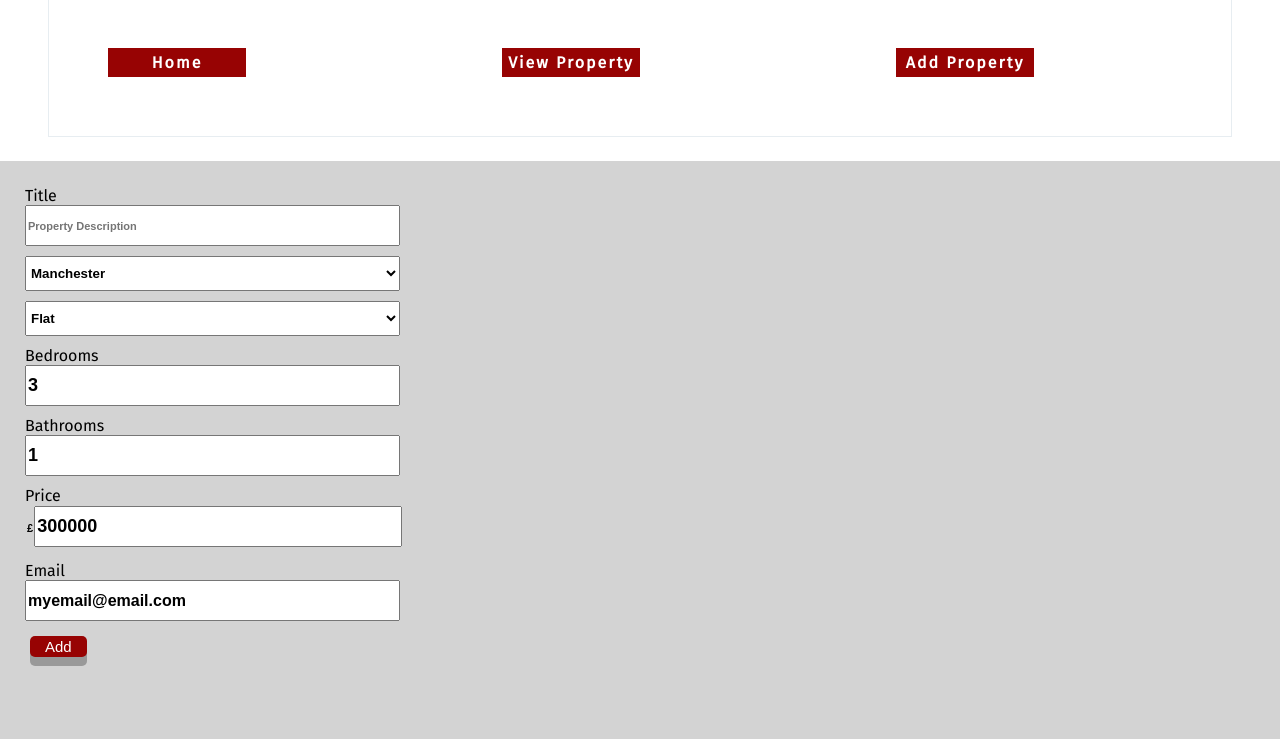
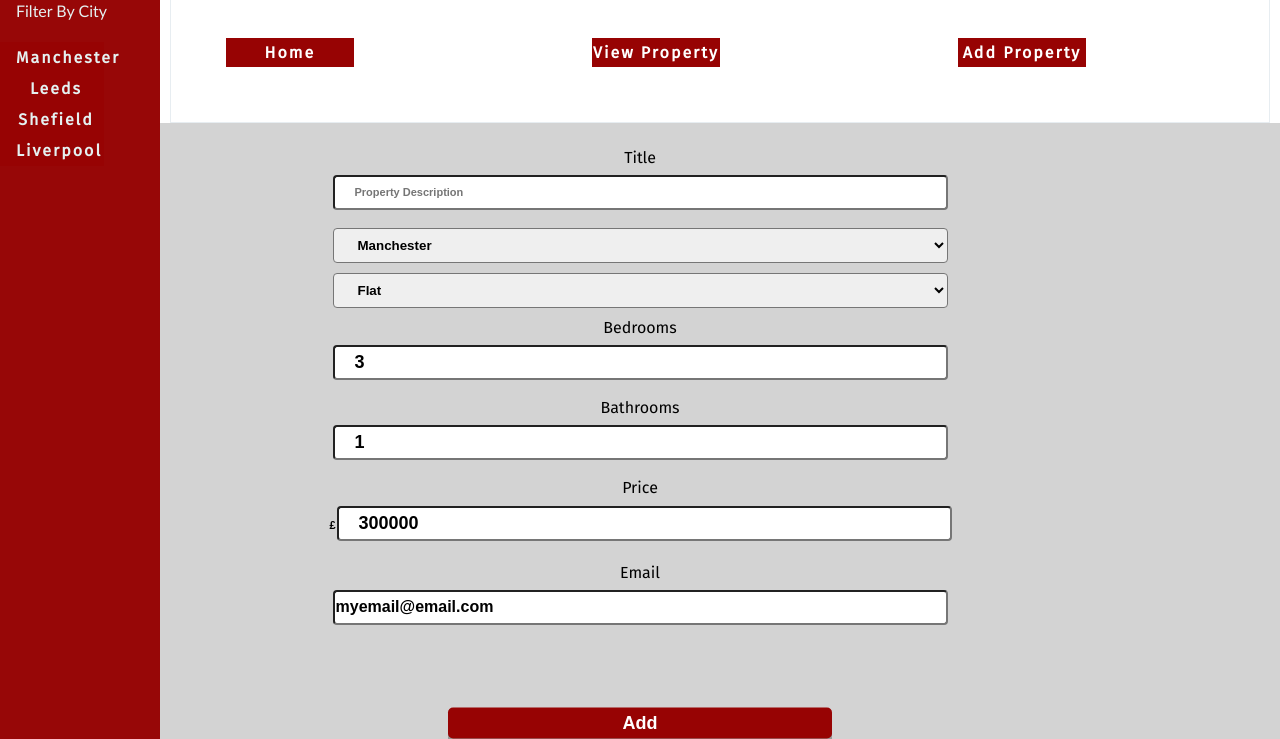
Before and after one commit to 56aint/surreal-estate, a React app: page /add-property in a window 1280 px wide. Shown: the part 97-836 px from the top of the page. Before the commit the page ends 800 px from the top, so only its background shows below. Built offline with nearby package versions, Linux system fonts and the light colour scheme.

Commit message:
SideBar component & its links, styled

```diff
--- a/package.json
+++ b/package.json
@@ -3,6 +3,9 @@
   "version": "0.1.0",
   "private": true,
   "dependencies": {
+    "bootstrap": "^4.3.1",
+    "react-bootstrap": "^1.0.0-beta.14",
+    "styled-components": "^4.3.2",
     "@fortawesome/fontawesome-svg-core": "^1.2.29",
     "@fortawesome/free-solid-svg-icons": "^5.13.1",
     "@fortawesome/react-fontawesome": "^0.1.11",
--- a/public/index.html
+++ b/public/index.html
@@ -9,6 +9,8 @@
       name="description"
       content="Web site created using create-react-app"
     />
+    <!-- Including Font Awesome -->
+    <link rel="stylesheet" href="https://use.fontawesome.com/releases/v5.7.2/css/all.css" integrity="sha384-fnmOCqbTlWIlj8LyTjo7mOUStjsKC4pOpQbqyi7RrhN7udi9RwhKkMHpvLbHG9Sr" crossorigin="anonymous">
     <title>Surreal-Estate</title>
   </head>
   <body>
--- a/src/components/App.js
+++ b/src/components/App.js
@@ -7,14 +7,17 @@ import AddProperty from "./AddProperty";
 import Home from "./Home";
 import "../styles/PropertyCard.css";
 // import PropertyCard from "./PropertyCard";
+// import "../../node_modules/bootstrap/dist/css/bootstrap.min.css";
+import SideBar from "./SideBar";
 
 function App() {
   return (
     <div className="App">
       <NavBar />
+      <SideBar />
       <Switch>
         <Route exact path="/" component={Home} />
-        <Route exact path="/properties" component={Properties} />
+        <Route exact path="/properties" component={SideBar} />
         <Route exact path="/add-property" component={AddProperty} />
       </Switch>
     </div>
--- a/src/components/NavBar.js
+++ b/src/components/NavBar.js
@@ -12,6 +12,7 @@ const NavBar = () => {
         <li className="navbar-links-item">
           <Link to="/">Home</Link>
         </li>
+
         <li className="navbar-links-item">
           <Link to="/properties">View Property</Link>
         </li>
--- a/src/components/SideBar.js
+++ b/src/components/SideBar.js
@@ -1,10 +1,17 @@
-import React from 'react';
+import React from "react";
+// import styled from "styled-components";
+import { Link } from "react-router-dom";
+import "../styles/SideBar.css";
 
 const SideBar = () => {
   return (
-    <>
-      <div></div>
-    </>
+    <div className="sidebar">
+      <p className="sidebar-title">Filter By City</p>
+      <Link to={`/?query={"city": "Manchester"}`}>Manchester</Link>
+      <Link to={`/?query={"city": "leeds"}`}>Leeds</Link>
+      <Link to={`/?query={"city": "Shefield}`}>Shefield</Link>
+      <Link to={`/?query={"city": "Liverpool}`}>Liverpool</Link>
+    </div>
   );
 };
 
--- a/src/styles/AddProperty.css
+++ b/src/styles/AddProperty.css
@@ -4,11 +4,18 @@
 }
 
 .add-property-button {
+  width: 30%;
+  position: absolute;
+  top: 100%;
+  left: 50%;
+  -ms-transform: translate(-50%, -50%);
+  transform: translate(-50%, -50%);
   background: rgb(151, 3, 3);
   color: white;
-  padding: 2px 15px;
-  margin: 10px;
-  font-size: 15px;
+  padding: 5px 15px;
+  margin: 20px 0;
+  font-size: 18px;
+  font-weight: bolder;
   text-align: center;
   cursor: pointer;
   border: none;
@@ -17,7 +24,6 @@
   transition: all 0.5s;
   box-shadow: 0 9px #999;
   display: inline-block;
-  position: relative;
 }
 
 .add-property-button:hover {background: rgba(238, 13, 13, 0.75);}
@@ -36,22 +42,27 @@
 .form-label {
   display: flex;
   flex-direction: column;
-  align-items: flex-start;
+  align-items: center;
   padding: 5px;
 }
 input {
-  padding: 1px;
+  width: 50%;
+  padding: 2px 20px;
+  margin: 8px 0;
+  box-sizing: border-box;
+  border-radius: 4px;
   font: 11px Arial;
   font-weight: bolder;
-  width: 30%;
+
   height: 35px;
 }
 select {
-  padding: 1px;
+  width: 50%;
+  padding: 4px 20px;
+  border-radius: 4px;
   font: 13px;
   font-family: sans-serif;
   font-weight: bolder;
-  width: 30.5%;
   height: 35px;
 }
 
@@ -62,11 +73,13 @@ select {
   height: 35px;
 }*/
 span.gbp {
+  display: inline-block;
+  text-align: center;
   padding: 1px;
   font: 11px Arial;
   font-weight: bolder;
-  width: 98%;
-  height: 25px;
+  width: 100%;
+  height: 35px;
 }
 span.gbp::before {
   content: "\00a3";
--- a/src/styles/NavBar.css
+++ b/src/styles/NavBar.css
@@ -1,7 +1,7 @@
 .navbar {
   background-color: white;
-  margin: 0 auto;
-  padding: 0 3em 1.5em;
+  margin-left: 160px;
+  padding: 0 10px;
 }
 img {
   width: 20%;
@@ -23,7 +23,7 @@ a {
 }
 
 a:hover {
-  background: rgba(238, 13, 13, 0.75);
+  color: #17bbd8;
 }
 
 .navbar-links {
--- /dev/null
+++ b/src/styles/SideBar.css
@@ -0,0 +1,37 @@
+.sidebar {
+  height: 100%; /* remove this for "auto" height */
+  width: 160px; /* Set the width of the sidebar */
+  position: fixed; /* Fixed Sidebar (stay in place on scroll) */
+  z-index: 1; /* Stay on top */
+  top: 3.5em; /* Stay at the top */
+  left: 0;
+  background-color: rgb(151, 7, 7);
+  overflow-x: hidden; /* Disable horizontal scroll */
+  padding-top: 20px;
+}
+
+.sidebar-title {
+  padding: 6px 8px 6px 16px;
+  text-decoration: none;
+  font-size: 16px;
+  font-family: 'Gill Sans', 'Gill Sans MT', Calibri, 'Trebuchet MS', sans-serif;
+  color: #e5f1f1;
+  display: block;
+}
+.sidebar a {
+  padding: 6px 8px 6px 16px;
+  text-decoration: none;
+  font-size: 16px;
+  color: #e5f1f1;
+  display: block;
+}
+
+
+.sidebar a:hover {
+  color: #17bbd8;
+}
+
+@media screen and (max-height: 450px) {
+  .sidebar {padding-top: 12px;}
+  .sidebar a {font-size: 10px;}
+}
```
Also changed, not shown: 1 other file.
